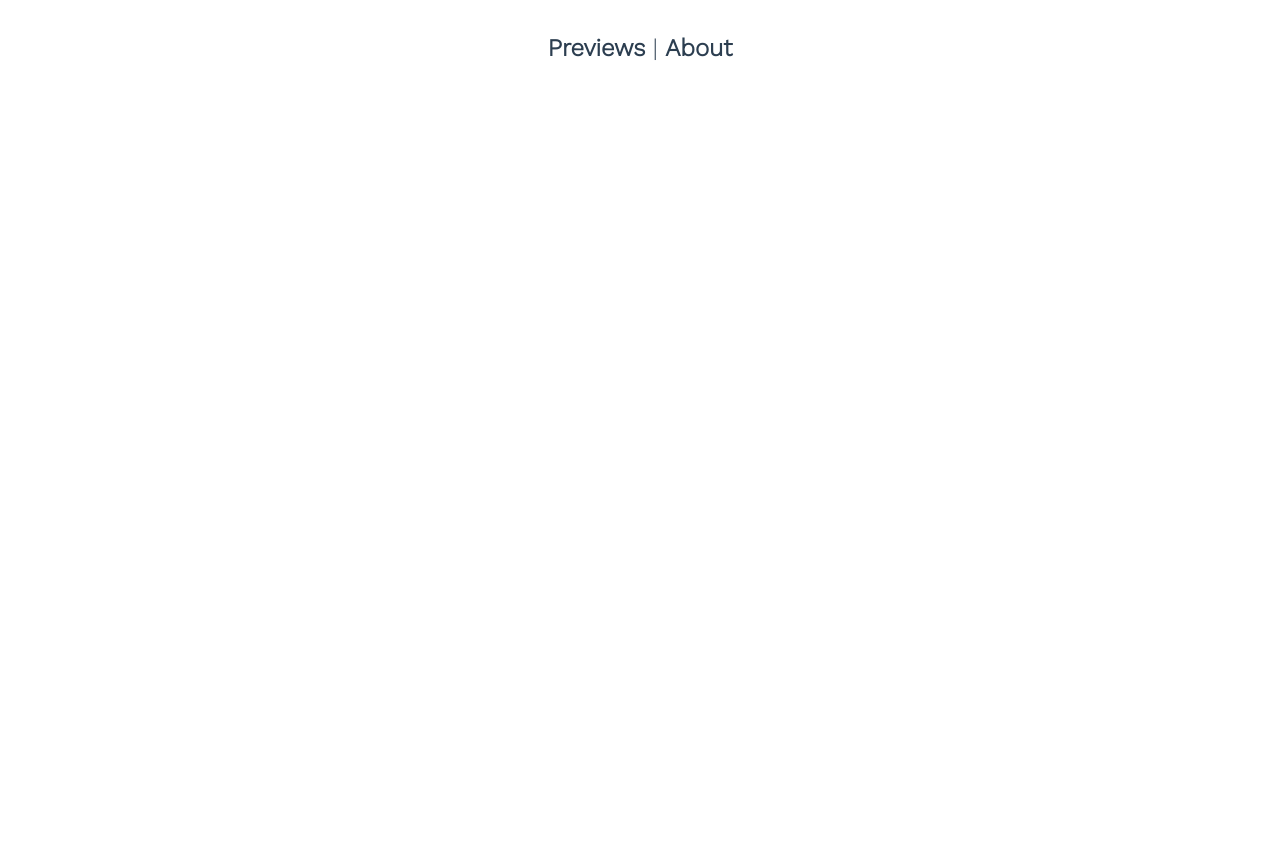
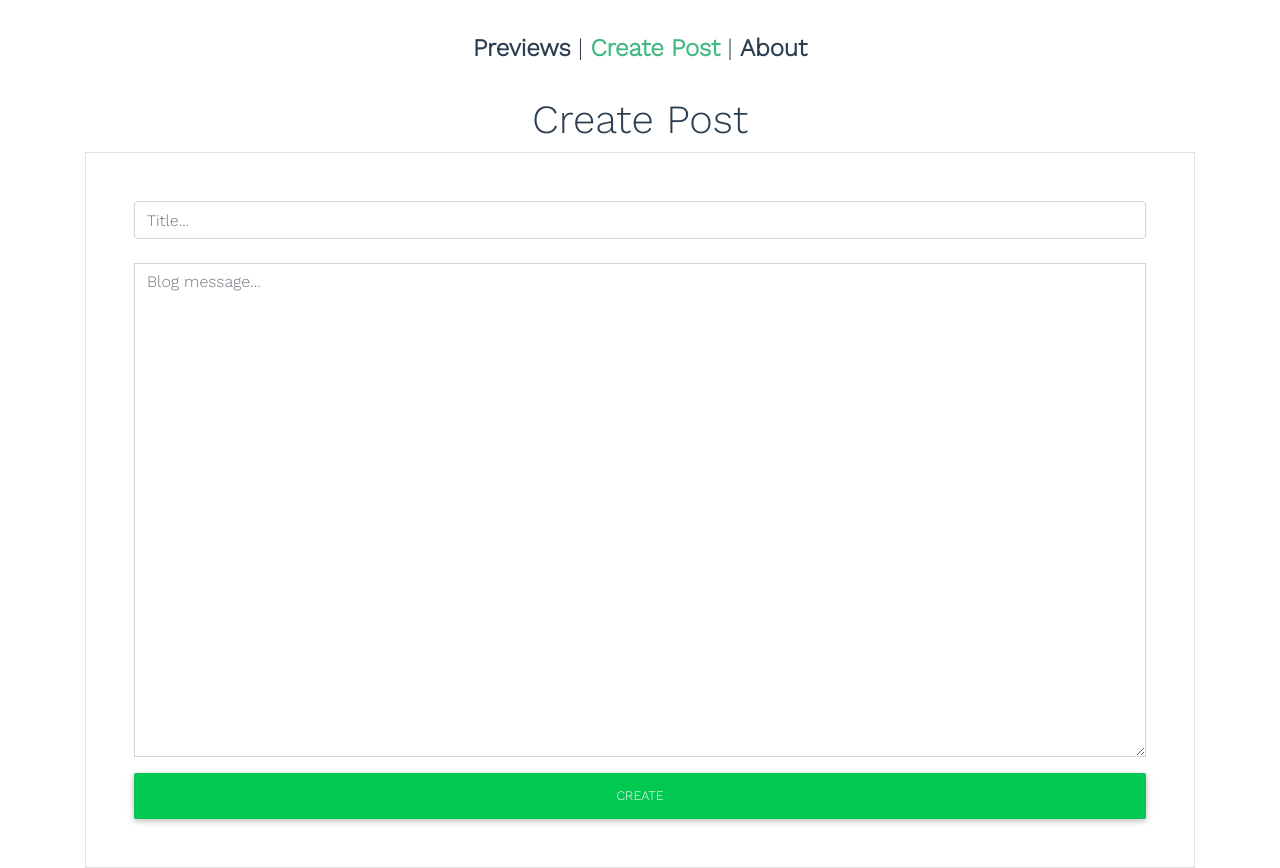
Before and after one commit to johnLexicon/blog, a Vue app: page /create in a window 1280 px wide. Before the commit the page ends 800 px from the top, so only its background shows below. Built offline with nearby package versions, Linux system fonts and the light colour scheme.

Commit message:
Added CreatePost view.

```diff
--- a/src/App.vue
+++ b/src/App.vue
@@ -2,6 +2,7 @@
   <div id="app" class="container">
     <div id="nav">
       <router-link to="/">Previews</router-link> |
+      <router-link to="/create">Create Post</router-link> |
       <router-link to="/about">About</router-link>
     </div>
     <router-view/>
--- a/src/router/index.js
+++ b/src/router/index.js
@@ -2,7 +2,7 @@ import Vue from 'vue'
 import VueRouter from 'vue-router'
 import Previews from '../views/Previews.vue'
 import BlogPost from '../views/BlogPost.vue'
-
+import CreatePost from '../views/CreatePost.vue'
 Vue.use(VueRouter)
 
 const routes = [
@@ -10,6 +10,11 @@ const routes = [
     path: '/',
     name: 'Previews',
     component: Previews
+  },
+  {
+    path: '/create',
+    name: 'CreatePost',
+    component: CreatePost
   },
   {
     path: '/about',
--- /dev/null
+++ b/src/views/CreatePost.vue
@@ -0,0 +1,24 @@
+<template>
+  <div>
+     <h1>Create Post</h1>
+     <!-- Default form contact -->
+<form class="text-center border border-light p-5">
+    <input type="text" id="title" name="title" required class="form-control mb-4" placeholder="Title...">
+    <div class="form-group">
+        <textarea class="form-control rounded-0" required id="content" rows="20" placeholder="Blog message..."></textarea>
+    </div>
+    <button class="btn btn-success btn-block" type="submit">Create</button>
+</form>
+<!-- Default form contact -->
+  </div>
+</template>
+
+<script>
+export default {
+
+}
+</script>
+
+<style>
+
+</style>
```
